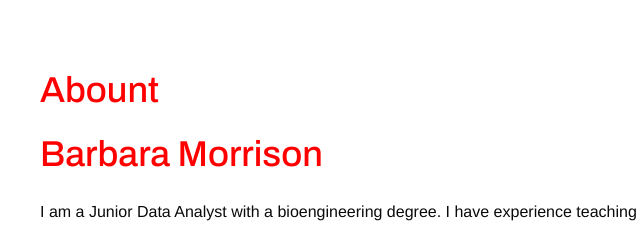
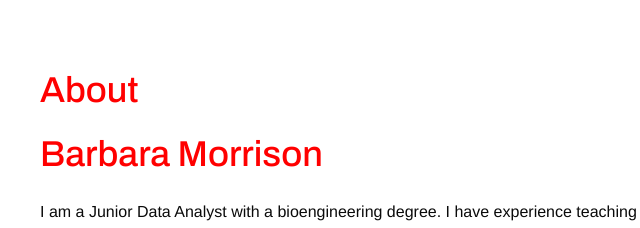
Before and after one commit to algebragirl/algebragirl.github.io, a plain HTML site: page contact.html in a window 1280 px wide. Shown: the part 566-794 px from the top of the page, 100-740 px from the left. Drawn offline with Linux system fonts and the light colour scheme.

Commit message:
Add files via upload

```diff
--- a/contact.html
+++ b/contact.html
@@ -44,7 +44,7 @@
   </div>
   <div class="surrounding-padding-col container">
     <div class="container one-thousand-centered-cont">
-      <h2><font color="red">Abount</font></h2>
+      <h2><font color="red">About</font></h2>
       <div class="container team-social-content-cont">
         <div class="container team-lets-talk-cont">
           <h2><font color="red">Barbara Morrison</font></h2>
```
